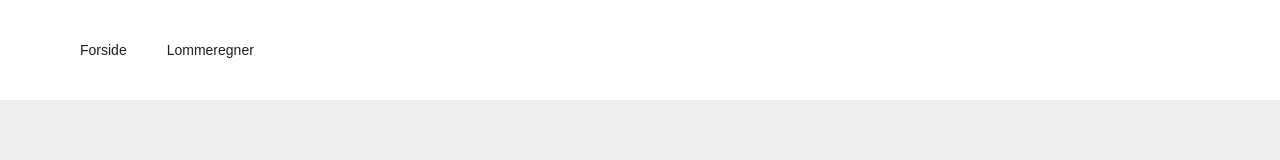
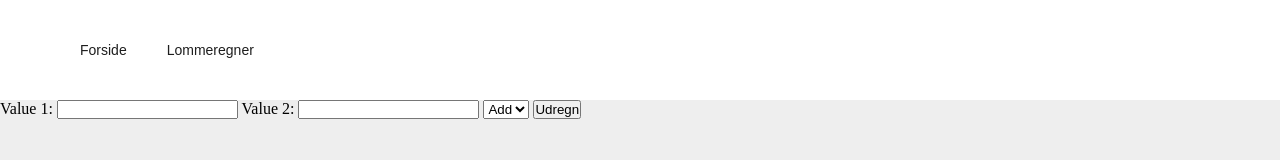
Before and after one commit to CookieClickerGamer/Loginsystem, a plain HTML site: page lommeregner.html in a window 1280 px wide. Drawn offline with Linux system fonts and the light colour scheme.

Commit message:
Test om lommeregner virker

```diff
--- a/lommeregner.html
+++ b/lommeregner.html
@@ -14,6 +14,16 @@
     </ul>
 </nav>
 <body>
-
+    <form>
+        Value 1: <input type="text">
+        Value 2: <input type="text">
+        <select>
+            <option value="Plus">Add</option>
+            <option value="Minus">Add</option>
+            <option value="Dividere">Add</option>
+            <option value="Gange">Add</option>
+        </select>
+        <button type="Knap" name="Knap">Udregn</button>
+       </form>
 </body>
 </html>
```
Also changed, not shown: Index.html (line endings or trailing spaces).
